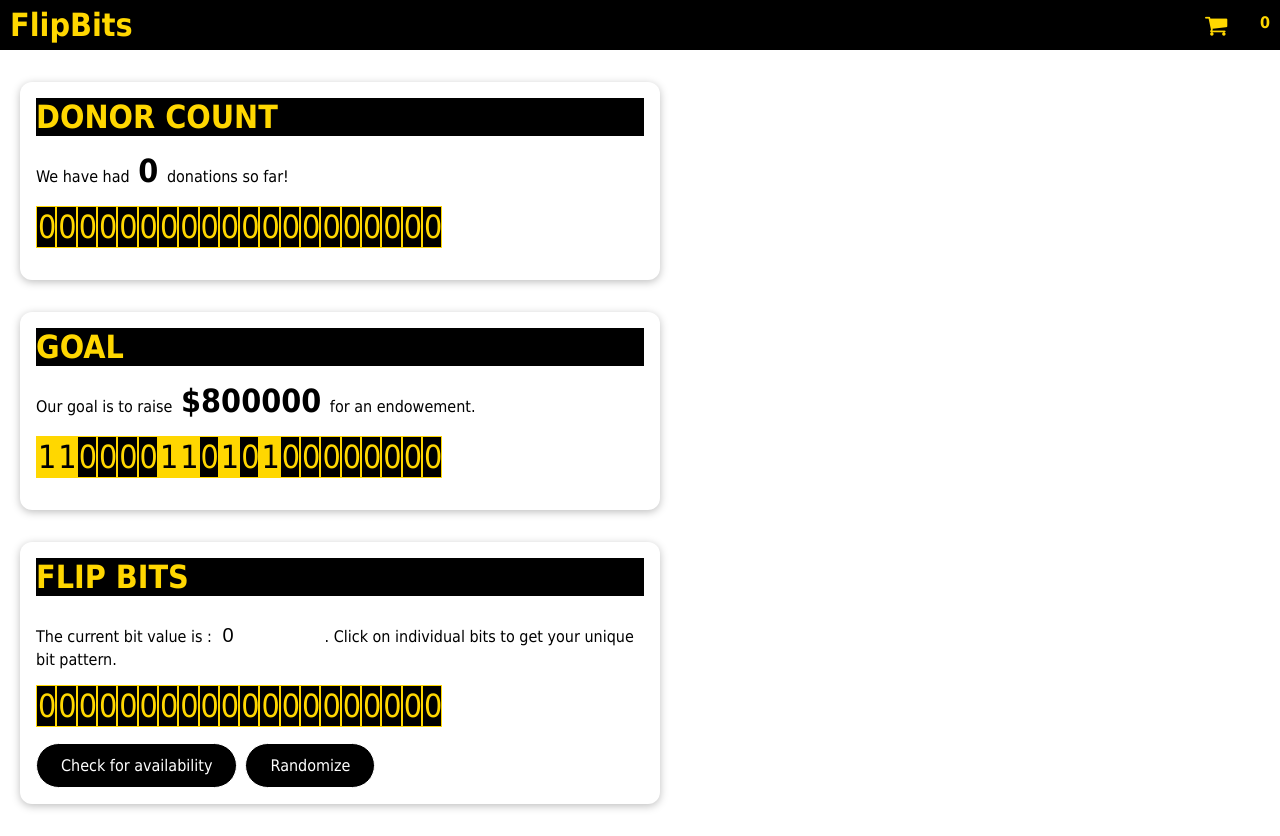
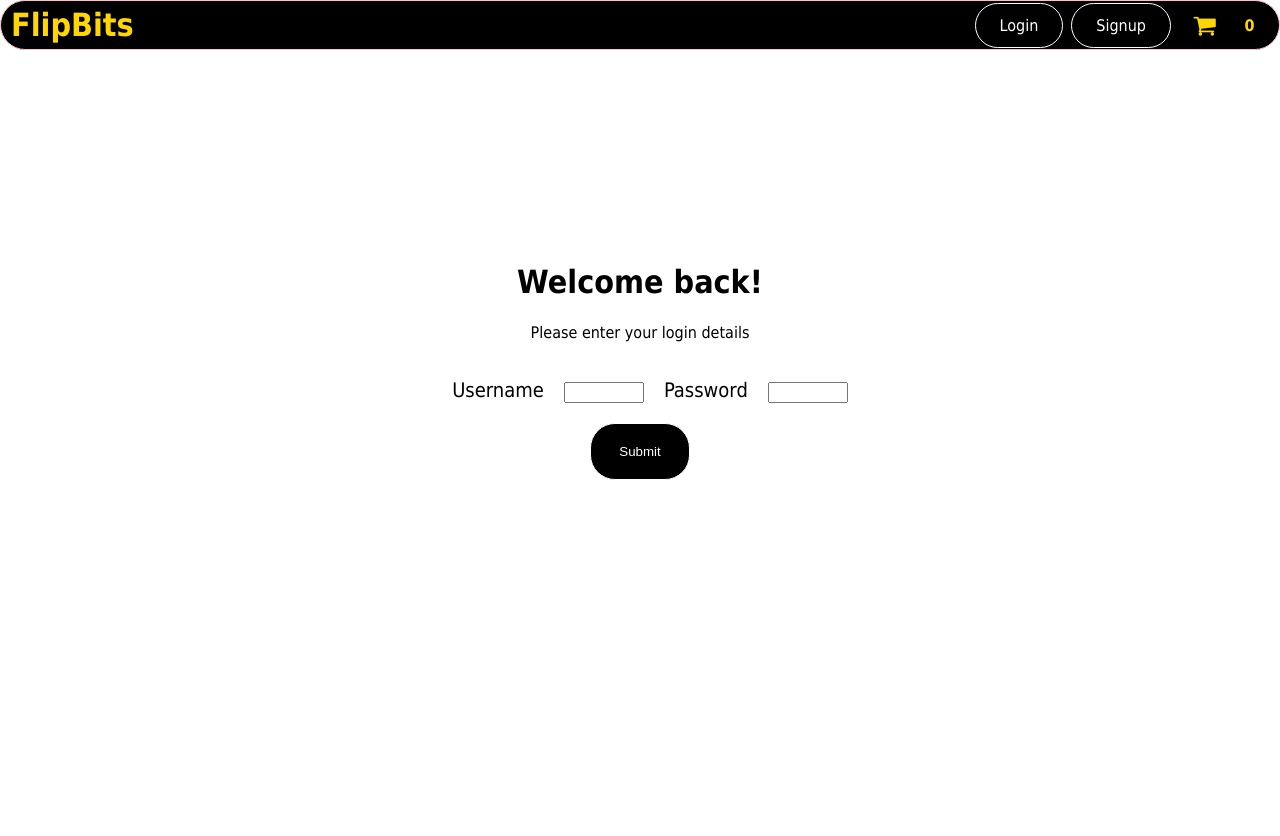
Before and after one commit to Nischinth-bot/flipbits4cs, a Vue app: page /login in a window 1280 px wide. After the commit the page ends 800 px from the top, so only its background shows below. Built offline with nearby package versions, Linux system fonts and the light colour scheme.

Commit message:
Added routing for login and signup buttons on the Header

```diff
--- a/src/App.vue
+++ b/src/App.vue
@@ -9,18 +9,16 @@
     <div class="the-header">
       <the-header></the-header>
     </div>
-    <div class="home-page">
-      <home-page> </home-page>
+    <div class="router-view">
+      <router-view> </router-view>
     </div>
   </div>
 </template>
 
 <script>
 import TheHeader from './components/layout/TheHeader.vue';
-import HomePage from './pages/HomePage.vue';
 export default {
   components: {
-    HomePage,
     TheHeader,
   },
   data() {
--- a/src/components/layout/TheHeader.vue
+++ b/src/components/layout/TheHeader.vue
@@ -1,7 +1,12 @@
 <template>
   <div class="header">
     <div id="company-name">
-      <h1><strong> FlipBits </strong></h1>
+      <h1 @click="goToHomePage()"><strong> FlipBits </strong></h1>
+    </div>
+    <div class="right">
+      <div class="login-signup">
+        <base-button @click="goToLoginPage()"> Login </base-button>
+        <base-button @click="goToSignupPage()"> Signup </base-button>
       </div>
       <div class="cart">
         <i
@@ -12,11 +17,14 @@
         <strong> {{ this.cart.itemCount }} </strong>
       </div>
     </div>
+  </div>
 </template>
 
 
 <script>
+import BaseButton from '../ui/BaseButton.vue';
 export default {
+  components: { BaseButton },
   data() {
     return {
       cart: {
@@ -26,6 +34,17 @@ export default {
       },
     };
   },
+  methods: {
+    goToSignupPage() {
+      this.$router.push('/signup');
+    },
+    goToLoginPage() {
+      this.$router.push('/login');
+    },
+    goToHomePage() {
+      this.$router.push('/home');
+    },
+  },
 };
 </script>
 
@@ -34,8 +53,14 @@ body {
   font-family: Tahoma, sans-serif;
 }
 
+.right {
+  display: flex;
+  justify-content: space-around;
+}
+
 .header {
   display: flex;
+  cursor: pointer;
   align-items: center;
   justify-content: space-between;
   height: 50px;
@@ -46,7 +71,8 @@ body {
 
 .cart {
   display: flex;
-  justify-content: space-between;
-  width: 65px;
+  justify-content: space-around;
+  align-items: center;
+  width: 90px;
 }
 </style>
--- a/src/main.js
+++ b/src/main.js
@@ -1,6 +1,5 @@
 import { createApp } from 'vue';
 import { createStore } from 'vuex';
-import { createRouter, createWebHistory } from 'vue-router';
 import App from './App.vue';
 import BaseCard from './components/ui/BaseCard.vue';
 import BaseButton from './components/ui/BaseButton.vue';
@@ -8,16 +7,10 @@ import BaseBadge from './components/ui/BaseBadge.vue';
 import BaseSpinner from './components/ui/BaseSpinner.vue';
 import BaseDialog from './components/ui/BaseDialog.vue';
 import store__ from './store/index.js';
+import router from './router.js';
 
 const app = createApp(App);
 const store = createStore(store__);
-const router = createRouter({
-  history: createWebHistory(),
-  routes: [
-    { path: '/', redirect: '/home' },
-    { path: '/home', component: App }
-  ]
-});
 
 app.component('base-card', BaseCard);
 app.component('base-button', BaseButton);
--- /dev/null
+++ b/src/pages/Login.vue
@@ -0,0 +1,138 @@
+<template>
+  <div class="login-page">
+    <div class="main">
+      <h1>Welcome back!</h1>
+      <p>Please enter your login details</p>
+      <div class="container-center">
+        <form @submit.prevent="submitForm">
+          <div class="login-form">
+            <label for="username"> Username </label>
+            <input type="text" id="username" v-model.trim="userName" />
+            <label for="password"> Password </label>
+            <input type="password" id="password" v-model.trim="password" />
+          </div>
+          <br />
+          <p class="warning" v-if="!valid">
+            Oops... your username and/or password is incorrect
+          </p>
+          <button type="submit" class="button">Submit</button>
+        </form>
+      </div>
+    </div>
+  </div>
+</template>
+
+
+<script>
+export default {
+  components: {
+  },
+  // Emits the user name and password in an object upon clicking the submit button.
+  emits: ["userInfo"],
+  data() {
+    return {
+      userName: null,
+      password: null,
+      valid: true,
+    };
+  },
+  methods: {
+    submitForm() {
+      if (
+        this.userName == null ||
+        this.password == null ||
+        this.userName.length < 5 ||
+        this.password.length < 5
+      ) {
+        this.valid = false;
+        return;
+      }
+      const userInfo = { userName: this.userName, password: this.password };
+      this.$emit("userInfo", userInfo);
+      this.valid = true;
+    },
+  },
+  mounted() {
+  },
+};
+</script>
+
+
+
+<style>
+body {
+  /* background: url("../../assets/clouds.jpg") no-repeat fixed center; */
+  font-family: Tahoma, sans-serif;
+}
+
+.header {
+  /* background: white; */
+  border: solid 1px pink;
+  text-align: right;
+  border-radius: 25px;
+  padding: 10px 10px;
+}
+
+.header span ul {
+  list-style-type: none;
+}
+
+.button {
+  display: inline-block;
+  width: 100px;
+  text-align: center;
+  border: solid 1px white;
+  padding: 20px 20px;
+  color: white;
+  border-radius: 25px;
+  background-color: black;
+}
+
+.button:hover {
+  cursor: pointer;
+  font-size: 20px;
+  color: yellow;
+}
+
+.main {
+  width: 100%;
+  float: center;
+  padding-top: 15%;
+}
+
+.main .container-center {
+  text-align: center;
+}
+
+.main h1 {
+  text-align: center;
+  font-size: 2rem;
+}
+
+.main p {
+  text-align: center;
+}
+
+.main .login-form {
+  display: inline-block;
+  font-size: 20px;
+  padding: 20px 20px;
+}
+
+.main .login-form label {
+  display: inline-block;
+  padding: 0px 20px;
+}
+
+.main .login-form input {
+  width: 5rem;
+  float: center;
+}
+
+.warning {
+  color: red;
+}
+.container-sidebar-login {
+  display: inline-block;
+}
+</style>
--- a/src/pages/NotFound.vue
+++ b/src/pages/NotFound.vue
@@ -1,11 +1,8 @@
 <template>
   <section>
-    <base-card>
       <h2>Page not found</h2>
       <p>
         This page could not be found - maybe check out all our
-        <router-link to="/coaches">coaches</router-link>.
       </p>
-    </base-card>
   </section>
 </template>
--- /dev/null
+++ b/src/pages/SignUp.vue
@@ -0,0 +1,92 @@
+<template>
+  <div class="signup-page">
+    <h1>Sign up</h1>
+    <form class="signup-form" @submit.prevent="submitForm">
+      <label for="first-name">First Name </label>
+      <input type="text" id="first-name" v-model="first_name" />
+      <label for="last-name">Last Name </label>
+      <input type="text" id="last-name" v-model="last_name" />
+      <label for="email">Your Email </label>
+      <input type="text" id="email" v-model="email" />
+      <label for="email">Enter a new password </label>
+      <input type="password" id="email" v-model="password" />
+      <button type="submit">Submit</button>
+    </form>
+    <p v-if="!validState && validState != null">
+      Your input is invalid. Please check all fields and try again.
+    </p>
+  </div>
+</template>
+
+<script>
+export default {
+  emits: ['signup-user-info'],
+  data() {
+    return {
+      first_name: null,
+      last_name: null,
+      email: null,
+      password: null,
+      validState: null,
+    };
+  },
+  methods: {
+    submitForm() {
+      if (
+        this.first_name === null ||
+        this.last_name === null ||
+        this.email === null ||
+        this.password === null
+      ) {
+        this.validState = false;
+        return;
+      }
+      this.validState = true;
+      this.$emit('signup-user-info', {
+        first_name: this.first_name,
+        last_name: this.last_name,
+        email: this.email,
+        password: this.password,
+      });
+    },
+  },
+};
+</script>
+
+<style scoped>
+
+.signup-page {
+  display: flex;
+  flex-direction: column;
+  align-items: center;
+  justify-content: center;
+  padding-top: 10rem;
+}
+
+.signup-page h1 {
+  align-self: center;
+}
+
+.signup-form {
+  flex-direction: column;
+  display: flex;
+}
+
+.signup-form label {
+  margin: 10px;
+}
+
+ul {
+  list-style: none;
+}
+
+button {
+  background: black;
+  color: white;
+  border: 1px solid black;
+}
+
+p {
+  color: red;
+}
+</style>
--- /dev/null
+++ b/src/router.js
@@ -0,0 +1,19 @@
+import { createRouter, createWebHistory } from 'vue-router';
+import HomePage from './pages/HomePage.vue';
+import NotFound from './pages/NotFound.vue';
+import SignUp from './pages/SignUp.vue';
+import Login from './pages/Login.vue';
+
+const routes = [
+  { path: '/', redirect: '/home' },
+  { path: '/home', component: HomePage },
+  { path: '/signup', component: SignUp },
+  { path: '/login', component: Login },
+  { path: '/:notFound(.*)', component: NotFound }
+];
+
+const router = createRouter({
+  history: createWebHistory(),
+  routes
+});
+export default router;
```
Lines whose indentation alone changed are shown as unchanged.
